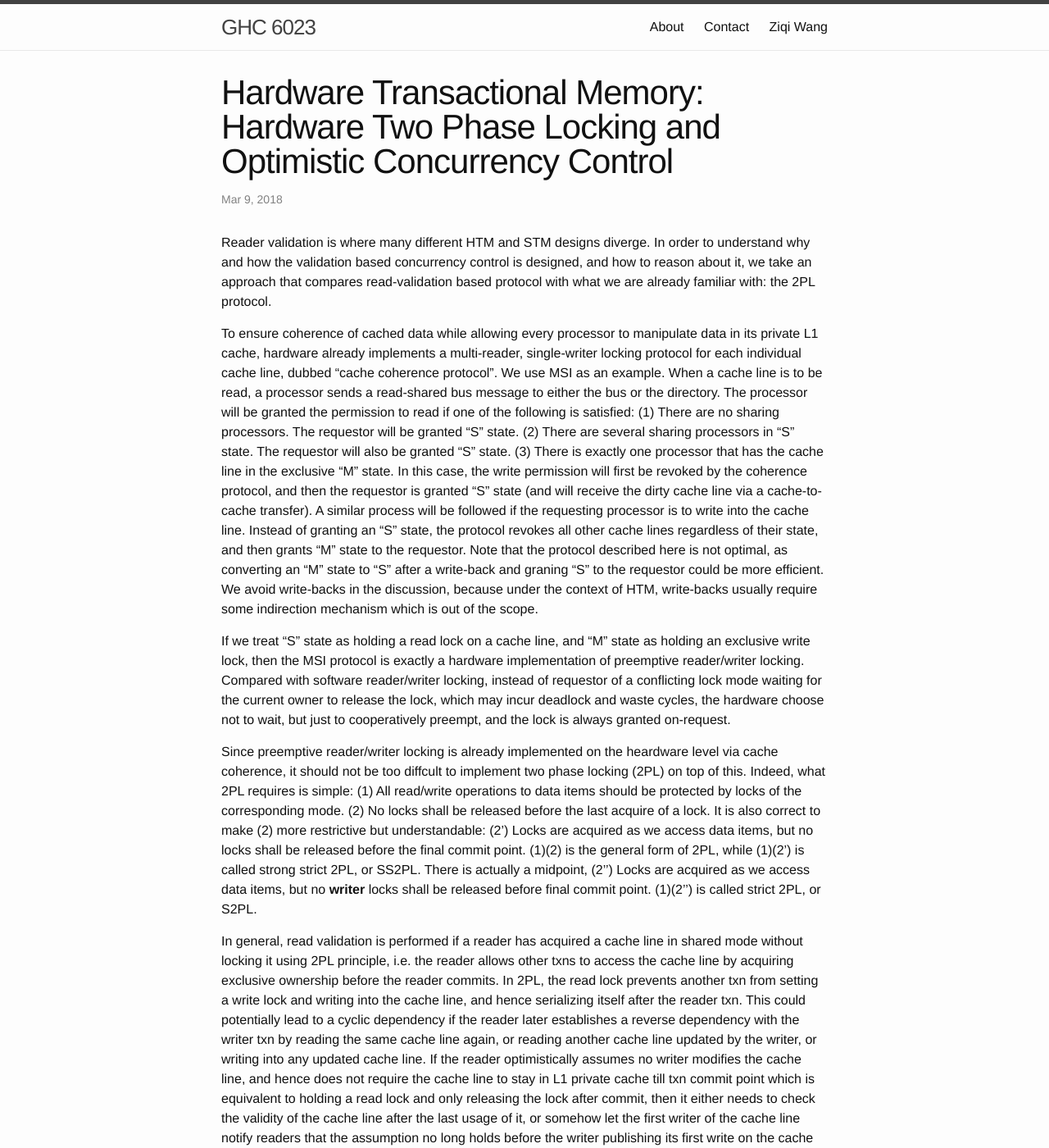
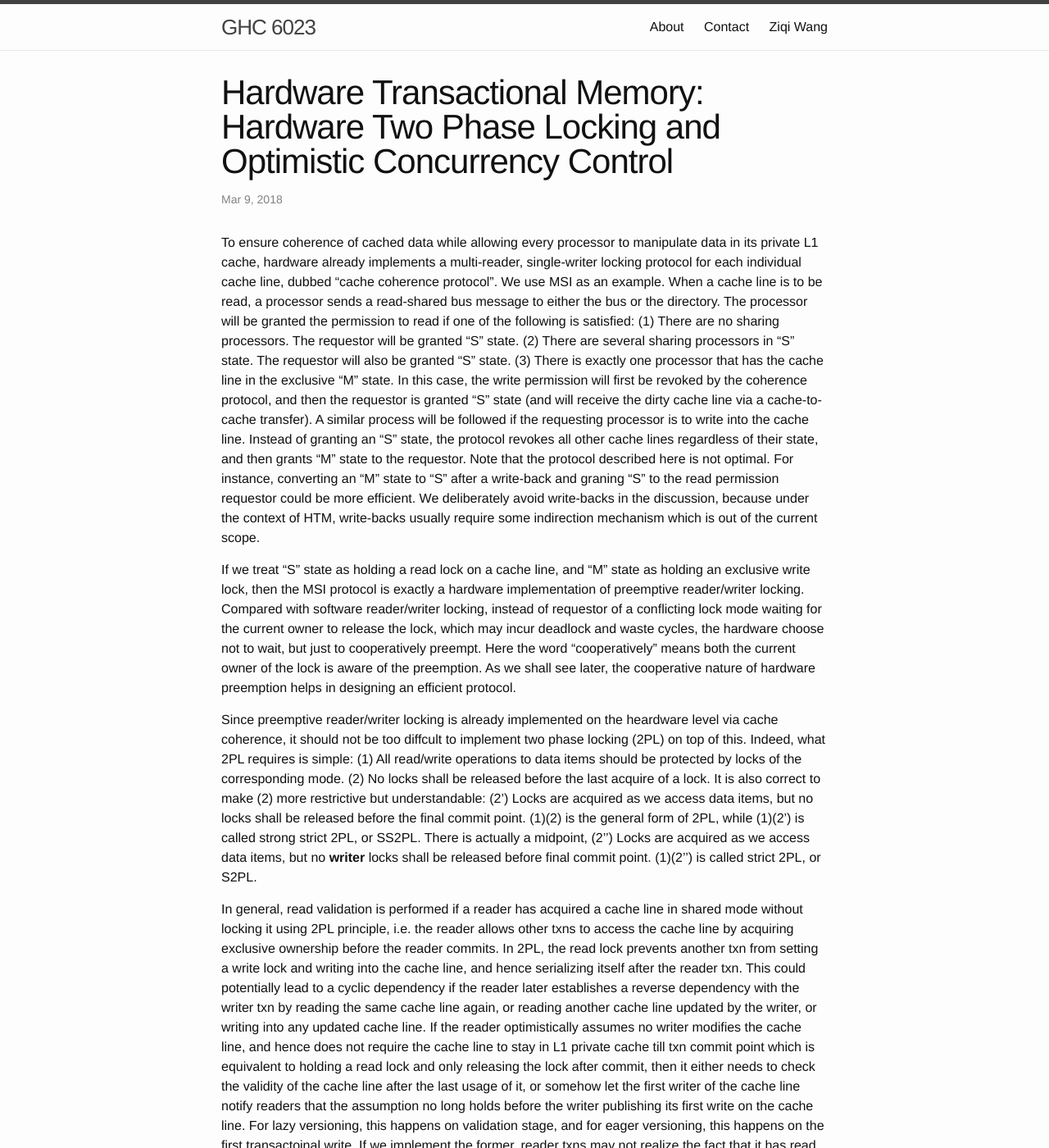
Before and after one commit to wangziqi2013/wangziqi2013.github.io, a Jekyll site: the page built from _posts/2018-03-18-HTM-Hardware-2PL-and-OCC.markdown, in a window 1280 px wide and 1400 px high. Shown: the whole window at 82% size. Built offline with Jekyll 4.4.1, drawn with Linux system fonts in a browser that asks for light colours.

Commit message:
Adding explanation to preemption

```diff
--- a/_posts/2018-03-18-HTM-Hardware-2PL-and-OCC.markdown
+++ b/_posts/2018-03-18-HTM-Hardware-2PL-and-OCC.markdown
@@ -4,9 +4,8 @@ title:  "Hardware Transactional Memory: Hardware Two Phase Locking and Optimisti
 date:   2018-03-09 03:32:00 -0500
 ---
 
-Reader validation is where many different HTM and STM designs diverge. In order to understand why and how the
-validation based concurrency control is designed, and how to reason about it, we take an approach that compares
-read-validation based protocol with what we are already familiar with: the 2PL protocol.
+
+
 
 To ensure coherence of cached data while allowing every processor to manipulate data in its private L1 cache, hardware already implements
 a multi-reader, single-writer locking protocol for each individual cache line, dubbed "cache coherence protocol". We use MSI as
@@ -17,14 +16,17 @@ exactly one processor that has the cache line in the exclusive "M" state. In thi
 coherence protocol, and then the requestor is granted "S" state (and will receive the dirty cache line via a cache-to-cache transfer). A
 similar process will be followed
 if the requesting processor is to write into the cache line. Instead of granting an "S" state, the protocol revokes all other cache lines
-regardless of their state, and then grants "M" state to the requestor. Note that the protocol described here is not optimal,
-as converting an "M" state to "S" after a write-back and graning "S" to the requestor could be more efficient. We avoid write-backs
-in the discussion, because under the context of HTM, write-backs usually require some indirection mechanism which is out of the scope.
+regardless of their state, and then grants "M" state to the requestor. Note that the protocol described here is not optimal.
+For instance, converting an "M" state to "S" after a write-back and graning "S" to the read permission requestor could be more efficient.
+We deliberately avoid write-backs in the discussion, because under the context of HTM, write-backs usually require some indirection
+mechanism which is out of the current scope.
 
 If we treat "S" state as holding a read lock on a cache line, and "M" state as holding an exclusive write lock, then the MSI
 protocol is exactly a hardware implementation of preemptive reader/writer locking. Compared with software reader/writer locking,
 instead of requestor of a conflicting lock mode waiting for the current owner to release the lock, which may incur deadlock and
-waste cycles, the hardware choose not to wait, but just to cooperatively preempt, and the lock is always granted on-request.
+waste cycles, the hardware choose not to wait, but just to cooperatively preempt. Here the word "cooperatively" means both the
+current owner of the lock is aware of the preemption. As we shall see later, the cooperative nature of hardware preemption
+helps in designing an efficient protocol.
 
 Since preemptive reader/writer locking is already implemented on the heardware level via cache coherence, it should not be too
 diffcult to implement two phase locking (2PL) on top of this. Indeed, what 2PL requires is simple: (1) All read/write operations
```
